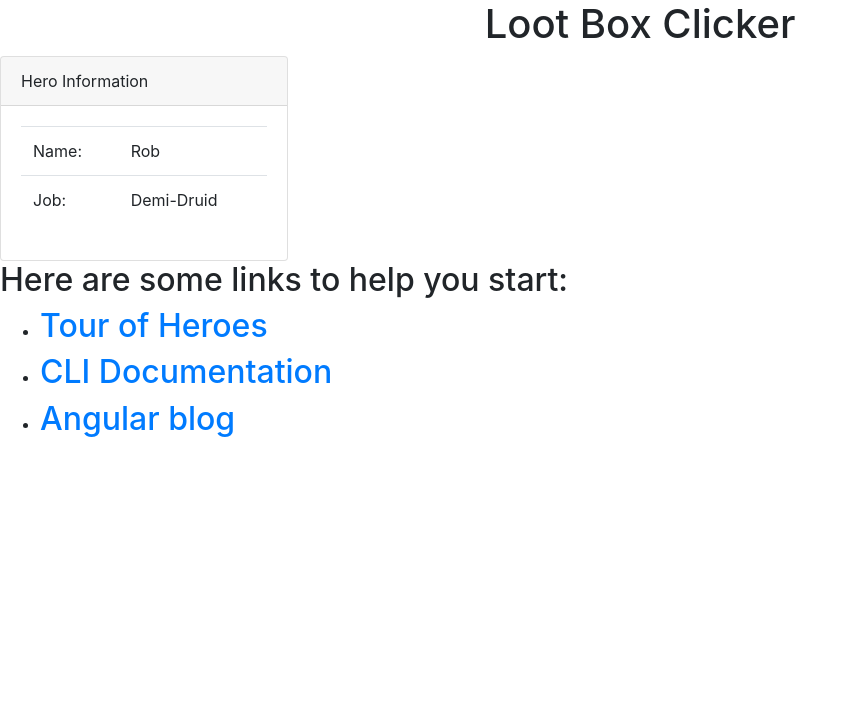
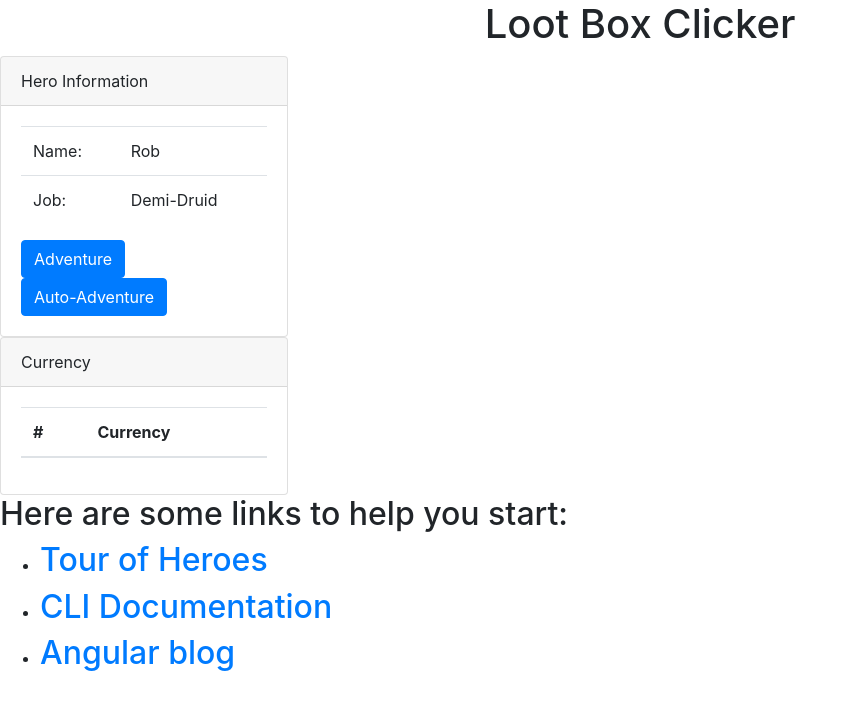
Before and after one commit to sitnaltax/loot-box-clicker, an Angular app: page / in a window 1280 px wide. Shown: the top 710 px of the page, without its empty margins (0-858 px from the left). Built offline with nearby package versions, Linux system fonts and the light colour scheme.

Commit message:
Added currency and the ability to adventure for cash

```diff
--- a/src/app/app.component.html
+++ b/src/app/app.component.html
@@ -5,6 +5,7 @@
   </h1>
 </div>
 <hero-display></hero-display>
+<cash-display></cash-display>
 <h2>Here are some links to help you start: </h2>
 <ul>
   <li>
--- /dev/null
+++ b/src/app/cash/cash-display.component.html
@@ -0,0 +1,29 @@
+<div class="card" style="width: 18rem">
+    <div class="card-header">
+        Currency
+    </div>
+    <div class="card-body">
+        <table class="table">
+            <thead>
+                <tr>
+                    <th>
+                        #
+                    </th>
+                    <th>
+                        Currency
+                    </th>
+                </tr>
+            </thead>
+            <tbody>
+                <tr *ngFor='let cash of getCash()'>
+                    <td>
+                        {{cash.quantity}}
+                    </td>
+                    <td>
+                        {{getCurrencyName(cash)}}
+                    </td>
+                </tr>
+            </tbody>
+        </table>
+    </div>
+</div>
--- /dev/null
+++ b/src/app/cash/cash-display.component.ts
@@ -0,0 +1,25 @@
+import { Component, OnInit } from '@angular/core';
+import { CashService } from './cash.service';
+import { ICash } from './cash';
+
+@Component({
+  selector: 'cash-display',
+  templateUrl: './cash-display.component.html',
+  styleUrls: ['./cash-display.component.css']
+})
+export class CashDisplayComponent implements OnInit {
+
+    constructor(private _cashService: CashService) { }
+
+    getCash(): ICash[] {
+        return this._cashService.allCash;
+    }
+
+    getCurrencyName(cash: ICash) {
+        return this._cashService.getCurrencyName(cash);
+    }
+
+    ngOnInit() {
+    }
+
+}
--- /dev/null
+++ b/src/app/cash/cash.service.ts
@@ -0,0 +1,32 @@
+import { Injectable } from '@angular/core';
+import { IHero } from '../hero/hero';
+import { ICash, cashType } from './cash';
+
+@Injectable()
+export class CashService {
+
+    allCash: ICash[];
+
+    constructor() {
+        this.allCash = [];
+    }
+
+    getAllCash(): ICash[]{
+        return this.allCash;
+    }
+
+    currencyNames: string[] = ["copper pieces", "denarii", "silver pieces"];
+
+    getCurrencyName(cash: ICash) {
+        return this.currencyNames[cash.currency];
+    }
+
+    adventure(hero: IHero) {
+        if (this.allCash[cashType.copper]){
+            this.allCash[cashType.copper].quantity += 1;
+        }
+        else{
+            this.allCash[cashType.copper] = {currency: cashType.copper, quantity: 1}
+        }
+    }
+}
--- /dev/null
+++ b/src/app/cash/cash.ts
@@ -0,0 +1,6 @@
+export enum cashType {copper, denarii, silver};
+
+export interface ICash {
+    currency: cashType;
+    quantity: number;
+}
--- a/src/app/hero/hero-display.component.html
+++ b/src/app/hero/hero-display.component.html
@@ -4,10 +4,6 @@
     </div>
     <div class="card-body">
         <table class="table">
-        <thead>
-            <tr>
-            </tr>
-        </thead>
             <tbody>
                 <tr>
                     <td>Name:</td>
@@ -18,7 +14,8 @@
                     <td>{{hero.job}}</td>
                 </tr>
             </tbody>
-
         </table>
+        <button type="button" class="btn btn-primary" (click)='adventure()'>Adventure</button>
+        <button type="button" class="btn btn-primary" data-toggle="button" aria-pressed="false">Auto-Adventure</button>
     </div>
 </div>
--- a/src/app/hero/hero-display.component.ts
+++ b/src/app/hero/hero-display.component.ts
@@ -1,6 +1,7 @@
 import { Component, OnInit } from '@angular/core';
 import { IHero } from './hero';
 import { HeroService } from './hero.service';
+import { CashService } from '../cash/cash.service';
 
 @Component({
   selector: 'hero-display',
@@ -11,7 +12,11 @@ export class HeroDisplayComponent implements OnInit {
 
     hero: IHero;
 
-    constructor(private _heroService: HeroService) {
+    constructor(private _heroService: HeroService, private _cashService: CashService) {
+    }
+
+    adventure() {
+        this._cashService.adventure(this.hero);
     }
 
     ngOnInit() {
--- a/src/app/hero/hero.service.ts
+++ b/src/app/hero/hero.service.ts
@@ -1,5 +1,7 @@
 import { Injectable } from '@angular/core';
 import { IHero } from './hero';
+import { ICash } from '../cash/cash';
+import { CashService } from '../cash/cash.service';
 
 @Injectable()
 export class HeroService {
@@ -8,7 +10,7 @@ export class HeroService {
 
     hero: IHero;
 
-    constructor() {
+    constructor(private _cashService: CashService) {
         this.hero = {name: "Rob", job: "Demi-Druid"};
      }
 
--- a/src/app/hero/hero.ts
+++ b/src/app/hero/hero.ts
@@ -1,3 +1,5 @@
+import { CashService } from "../cash/cash.service";
+
 export interface IHero {
     name: string;
     job: string;
```
Also changed, not shown: src/app/app.module.ts (+5 -2 lines), src/app/cash/cash-display.component.css (added), 1 other file (tests, documents, lock files or other folders). Lines whose indentation alone changed are shown as unchanged.
